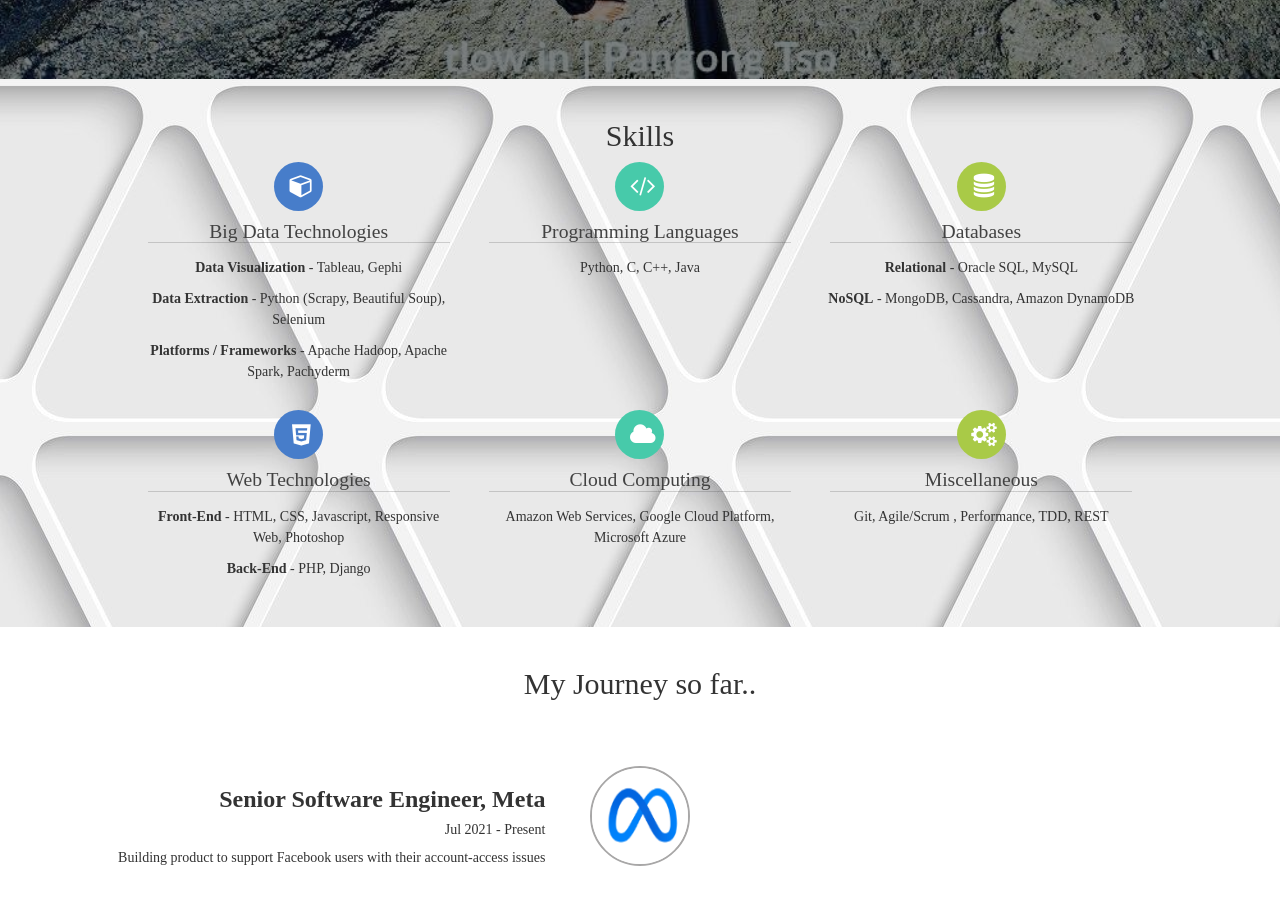
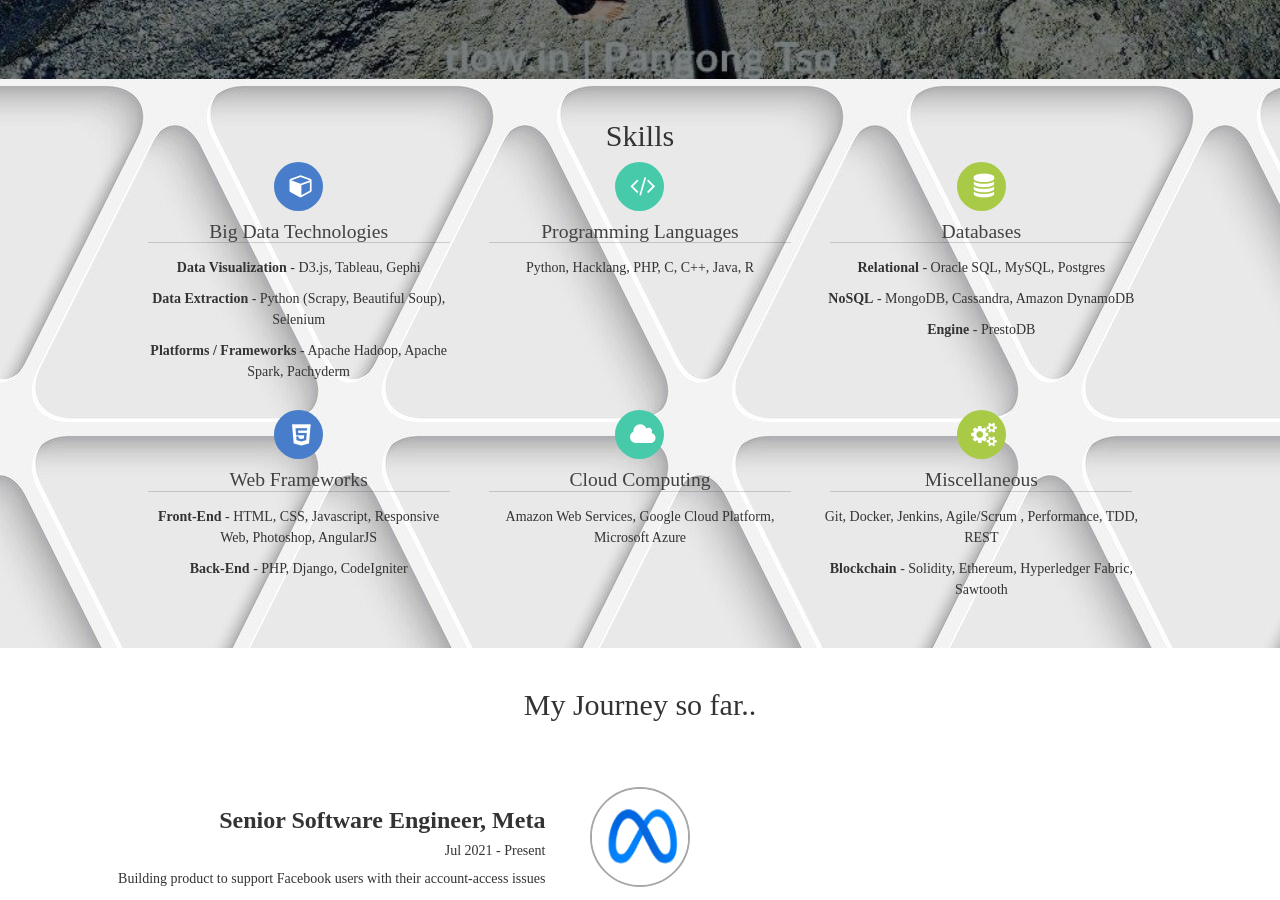
Before and after one commit to ChaiBapchya/ChaiBapchya.github.io, a Jekyll site: the page built from index.html, in a window 1280 px wide and 900 px high, scrolled down 801 px. Built offline with Jekyll 4.4.1, drawn with Linux system fonts in a browser that asks for light colours; nearby versions of some CDN libraries; some web fonts are replaced.

Commit message:
Update skills

```diff
--- a/index.html
+++ b/index.html
@@ -140,7 +140,7 @@
         <h2>Big Data Technologies</h2>
         <div class="bullet-content">
           <p>
-            <strong>Data Visualization</strong> - Tableau, Gephi
+            <strong>Data Visualization</strong> - D3.js, Tableau, Gephi
           </p>
           <p>
             <strong>Data Extraction</strong> - Python (Scrapy, Beautiful Soup), Selenium
@@ -157,7 +157,7 @@
         <h2>Programming Languages</h2>
         <div class="bullet-content">
           <p>
-            Python, C, C++, Java
+            Python, Hacklang, PHP, C, C++, Java, R
           </p>
         </div>
       </li>
@@ -168,12 +168,14 @@
         <h2>Databases</h2>
         <div class="bullet-content">
           <p>
-            <strong>Relational</strong> - Oracle SQL, MySQL
-
+            <strong>Relational</strong> - Oracle SQL, MySQL, Postgres
           </p>
           <p>
 
             <strong>NoSQL</strong> - MongoDB, Cassandra, Amazon DynamoDB
+          </p>
+          <p>
+            <strong>Engine</strong> - PrestoDB
           </p>
         </div>
       </li>
@@ -181,13 +183,13 @@
         <div class="bullet-icon bullet-icon-1">
           <i class="fa fa-html5"></i>
         </div>
-        <h2>Web Technologies</h2>
+        <h2>Web Frameworks</h2>
         <div class="bullet-content">
           <p>
-            <strong>Front-End</strong> - HTML, CSS, Javascript, Responsive Web, Photoshop
+            <strong>Front-End</strong> - HTML, CSS, Javascript, Responsive Web, Photoshop, AngularJS
           </p>
           <p>
-            <strong>Back-End</strong> - PHP, Django
+            <strong>Back-End</strong> - PHP, Django, CodeIgniter
           </p>
         </div>
       </li>
@@ -209,7 +211,10 @@
         <h2>Miscellaneous</h2>
         <div class="bullet-content">
           <p>
-            Git, Agile/Scrum , Performance, TDD, REST
+            Git, Docker, Jenkins, Agile/Scrum , Performance, TDD, REST
+          </p>
+          <p>
+            <strong>Blockchain</strong> - Solidity, Ethereum, Hyperledger Fabric, Sawtooth
           </p>
         </div>
       </li>
```
Also changed, not shown: _includes/cv.md (+1 -1 lines).
